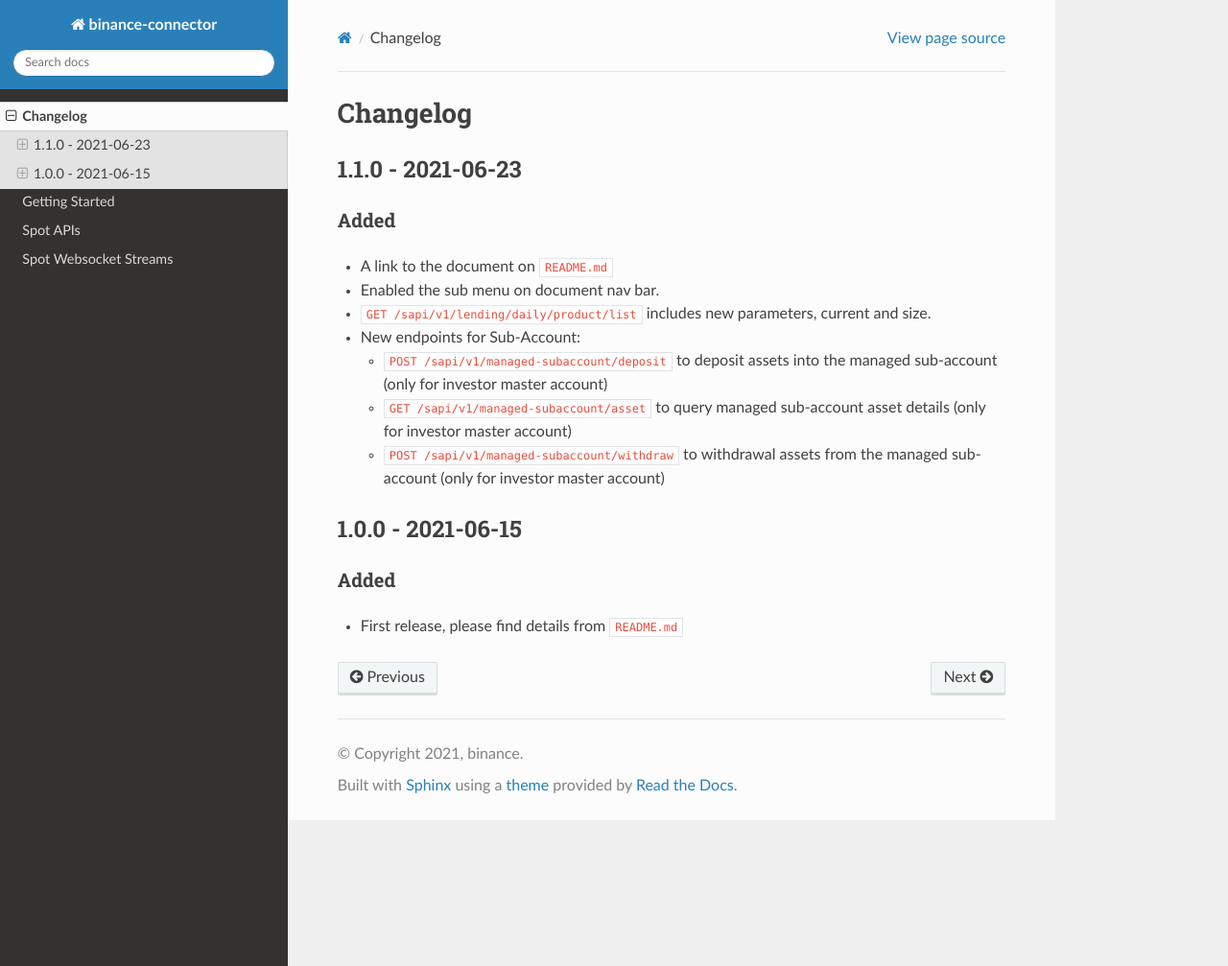
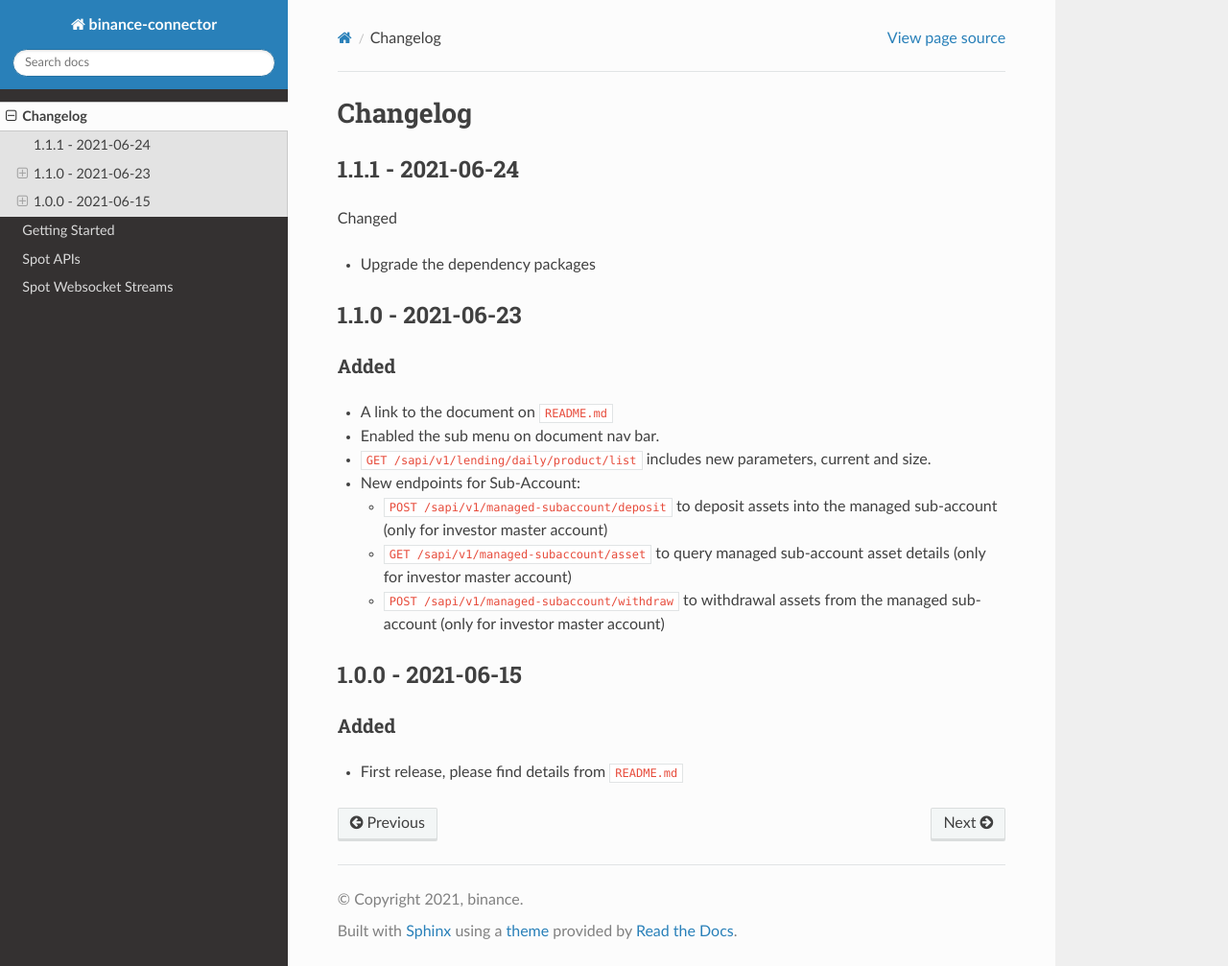
Before and after one commit to binance/binance-connector-python, a Sphinx documentation site: the page built from docs/source/CHANGELOG.rst, in a window 1280 px wide and 1007 px high. Shown: the whole window at 96% size. Built offline with Sphinx 7.4.7 and the Read the Docs theme 2.0.0, drawn with Linux system fonts in a browser that asks for light colours.

Commit message:
upgrade package version

```diff
--- a/binance/__version__.py
+++ b/binance/__version__.py
@@ -1 +1 @@
-__version__ = "1.1.0"
+__version__ = "1.1.1"
--- a/docs/source/CHANGELOG.rst
+++ b/docs/source/CHANGELOG.rst
@@ -1,6 +1,16 @@
 
 Changelog
 =========
+
+
+1.1.1 - 2021-06-24
+------------------
+
+Changed
+
+
+* Upgrade the dependency packages
+
 
 1.1.0 - 2021-06-23
 ------------------
--- a/requirements-test.txt
+++ b/requirements-test.txt
@@ -1,5 +1,5 @@
-requests==2.23.0
-autobahn==20.4.3
+requests==2.25.1
+autobahn==21.2.1
 Twisted==21.2.0
 pytest-cov==2.8.1
 pytest==5.4.1
--- a/requirements.txt
+++ b/requirements.txt
@@ -1,5 +1,5 @@
-autobahn==20.4.3
+autobahn==21.2.1
 Twisted==21.2.0
-requests==2.23.0
+requests==2.25.1
 pyOpenSSL==19.0.0
-service-identity==18.1.0
+service-identity==21.1.0
```
Also changed, not shown: other parts of requirements-test.txt (+1 -1 lines), CHANGELOG.md (+4 -0 lines).
